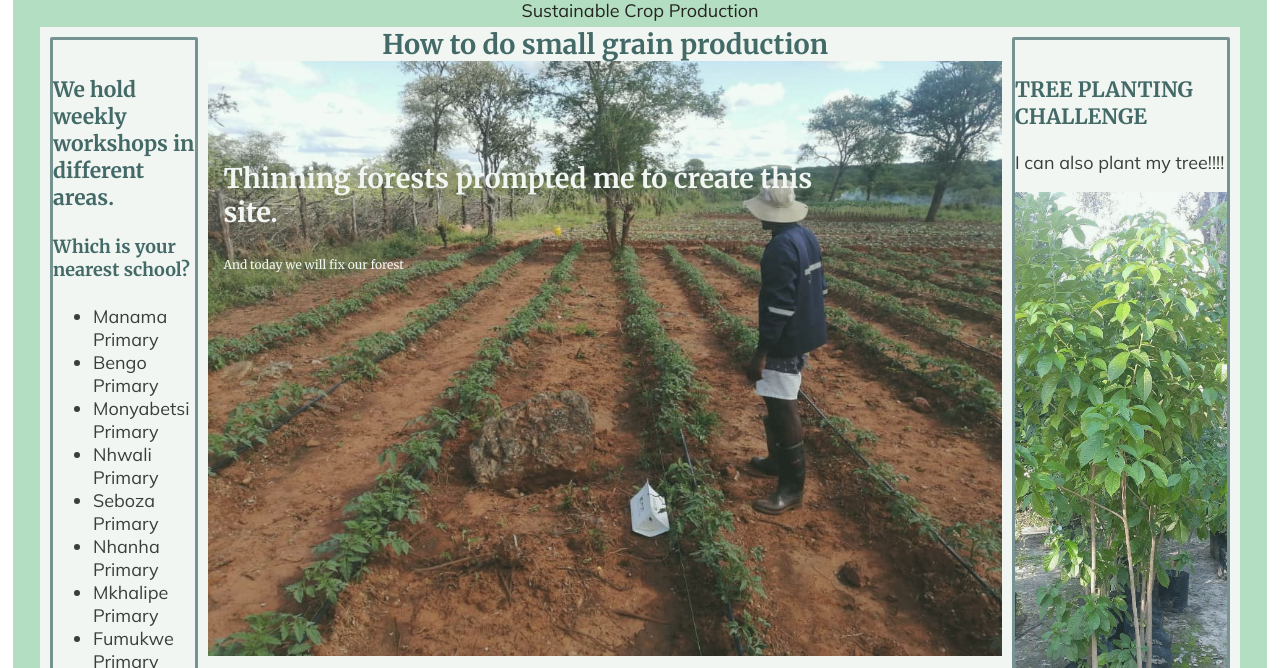
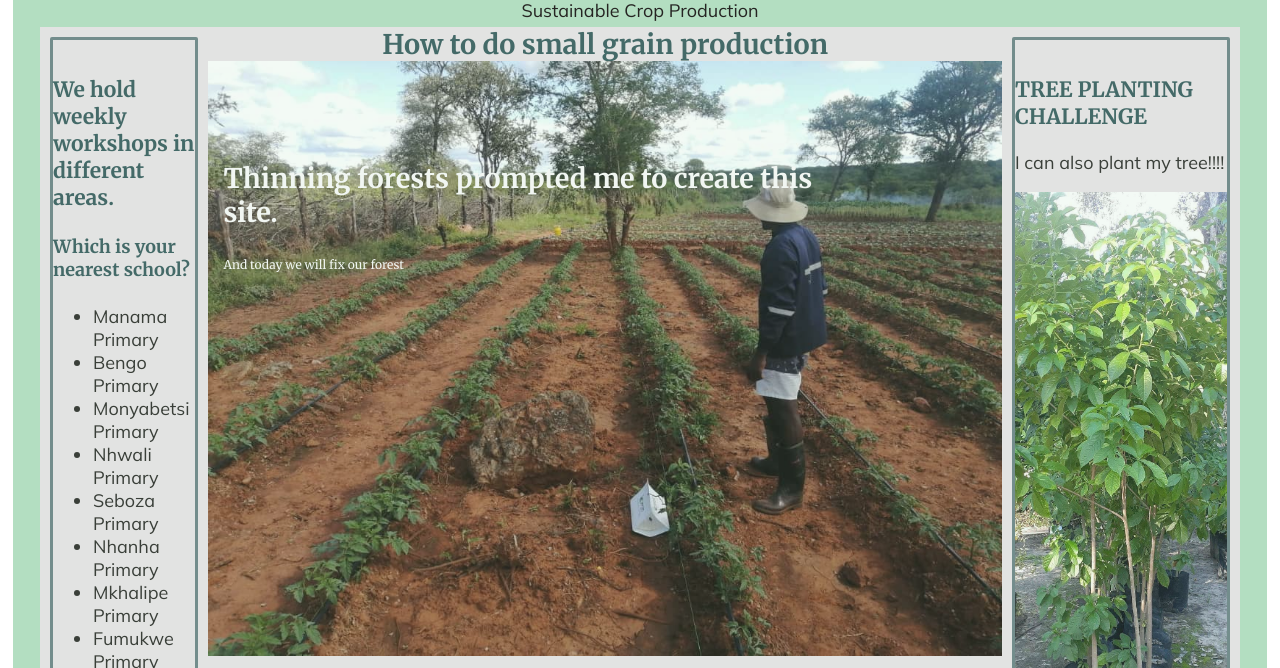
Before and after one commit to sirfmoyo/wdd130, a plain HTML site: page mpokiseng/crops.html in a window 1280 px wide. Shown: the part 132-800 px from the top of the page. Drawn offline with Linux system fonts and the light colour scheme.

Commit message:
tried changing background color

```diff
--- a/mpokiseng/styles/style_crop.css
+++ b/mpokiseng/styles/style_crop.css
@@ -59,7 +59,8 @@ h1, h2, h3, h4, h5, h6 {
     display: grid;
     grid-template-rows: auto auto auto;
     padding: 10px;
-    background-color: #fcfbfb;
+    /* background-color: #fcfbfb; */
+    background-color: rgba(86, 32, 61, .1);
     /* border-color: blue;
     border-radius: 2px;
     border-style: solid; */
@@ -72,7 +73,8 @@ h1, h2, h3, h4, h5, h6 {
     margin: 0 auto;
     text-align: left;
     display: grid;
-    background-color: #fcfbfb;
+    /* background-color: #fcfbfb; */
+    background-color: rgba(86, 32, 61, .1);
     /* vertical-align: top; */
 
     /* border-color: red;
```
